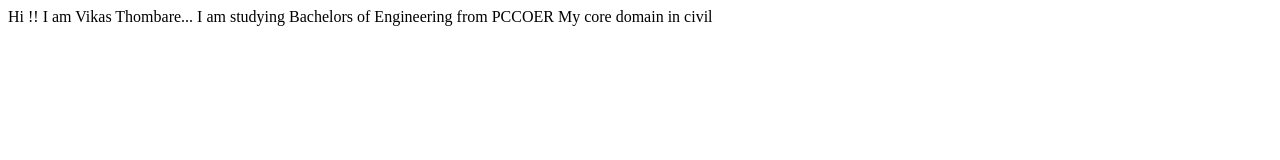
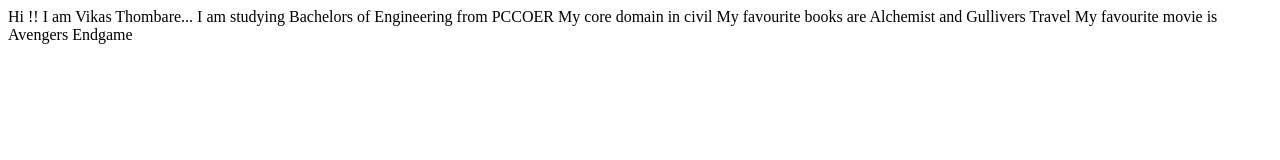
Before and after one commit to vikas16042019/Vikasthombare-portfolio, a plain HTML site: page index.html in a window 1280 px wide. Drawn offline with Linux system fonts and the light colour scheme.

Commit message:
update: added my favourite books and movies to branch

```diff
--- a/index.html
+++ b/index.html
@@ -11,5 +11,8 @@
     I am studying Bachelors of Engineering from PCCOER
     My core domain in civil
 
+    My favourite books are Alchemist and Gullivers Travel
+    My favourite movie is Avengers Endgame
+
 </body>
 </html>
```
